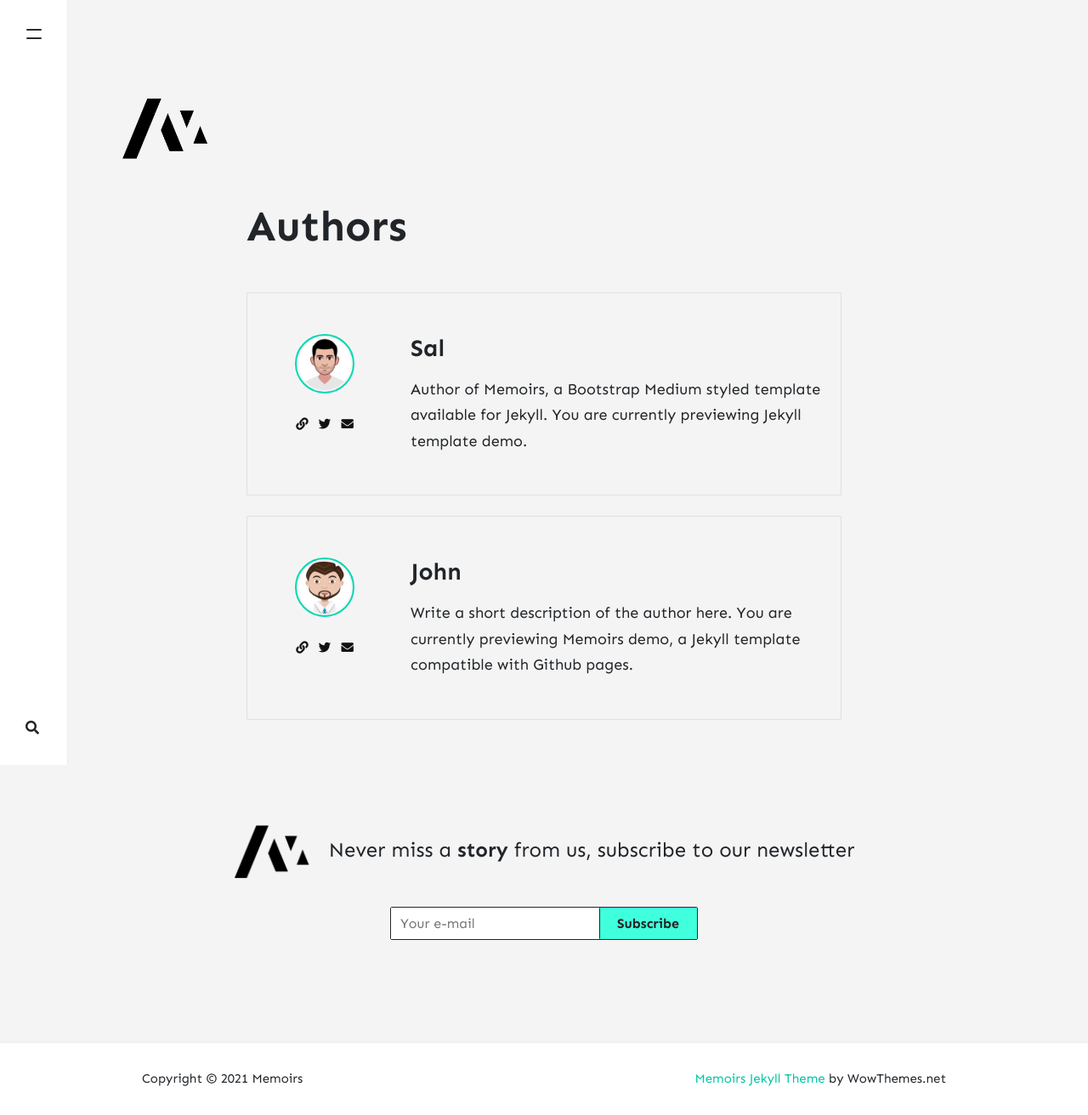
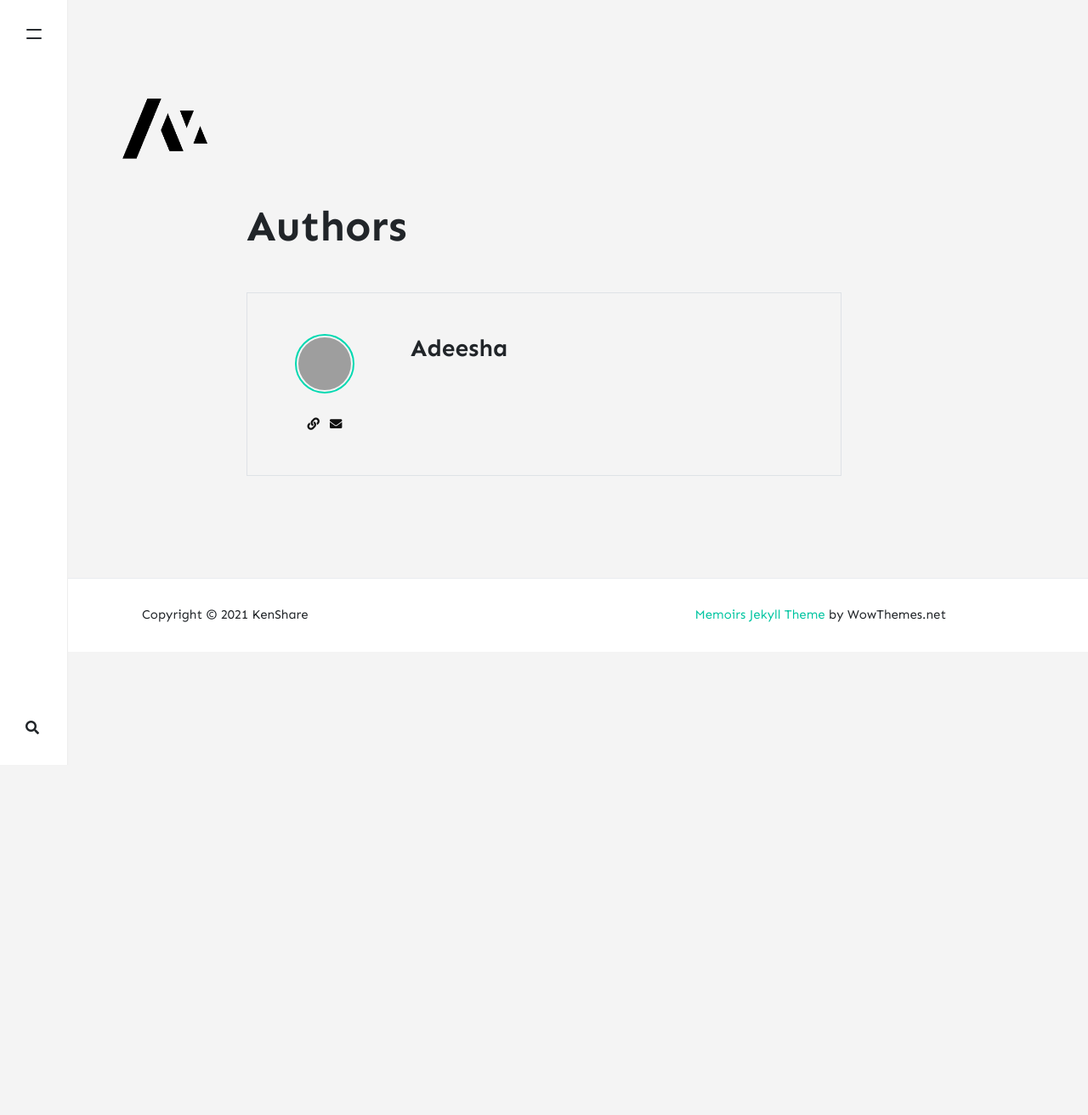
Before and after one commit to adeeshajayanath/kenshare, a Jekyll site: the page built from _pages/authors.html, in a window 1280 px wide. Shown: the whole page at 85% size. Built offline with Jekyll 4.4.1, drawn with Linux system fonts in a browser that asks for light colours; nearby versions of some CDN libraries; comment, search, counter and statistics services are not loaded; after the commit the page ends 900 px from its top, so only the background shows below that; grey boxes are pictures that could not be loaded.

Commit message:
Update _config.yml

```diff
--- a/_config.yml
+++ b/_config.yml
@@ -1,35 +1,25 @@
 # Site
-name: "Memoirs"
-title: "Memoirs"
-description: "I will take you on the fabulous world of exploration. Travel, culture, lifestyle. Eat, Pray, Love!"
+name: "KenShare"
+title: "KenShare"
+description: ""
 logo: 'assets/images/logo.png'
 favicon: 'assets/images/logo.png'
-baseurl: /jekyll-theme-memoirs
+baseurl: /kenshare
 google_analytics: 'UA-xxxxxxxx-1'
 disqus: 'demowebsite'
-mailchimp-list: 'https://wowthemes.us11.list-manage.com/subscribe/post?u=8aeb20a530e124561927d3bd8&amp;id=8c3d2d214b'
 include: ["_pages"]
 permalink: /:title/
 email: wowthemesnet@gmail.com
 
 # Authors
 authors:
-  sal:
-    name: Sal
-    display_name: Sal
-    avatar: 'assets/images/avatar-sal.png'
-    email: wowthemesnet@gmail.com
-    web: https://www.wowthemes.net/donate/
-    twitter: https://twitter.com/wowthemesnet
-    description: "Author of Memoirs, a Bootstrap Medium styled template available for Jekyll. You are currently previewing Jekyll template demo."
-  john:
-    name: John
-    display_name: John
-    avatar: 'assets/images/avatar.png'
-    email: wowthemesnet@gmail.com
-    web: https://www.wowthemes.net
-    twitter: https://twitter.com/wowthemesnet
-    description: "Write a short description of the author here. You are currently previewing Memoirs demo, a Jekyll template compatible with Github pages."
+ adeesha:
+    name: Adeesha Jayanath
+    display_name: Adeesha
+    avatar: 'assets/images/avatar/adeesha.jpg'
+    gravatar: e56154546cf4be74e393c62d1ae9f9d
+    email: sciencia2020@hotmail.com
+    web: https://www.facebook.com/adeeshajayanath.premadasa/
 
 # Plugins
 plugins:
@@ -49,7 +39,7 @@ jekyll-archives:
     category: '/category/:name/'
 
 # Pagination
-paginate: 6
+paginate: 12
 paginate_path: /page:num/
 
 # Other
```
